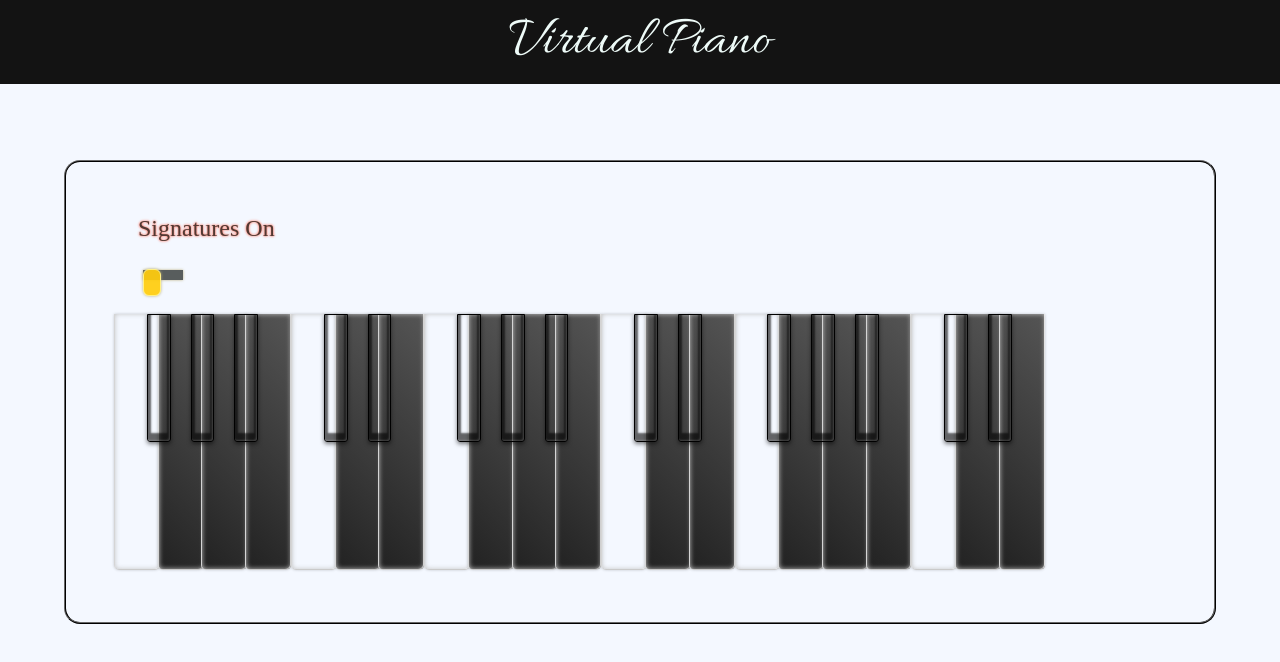
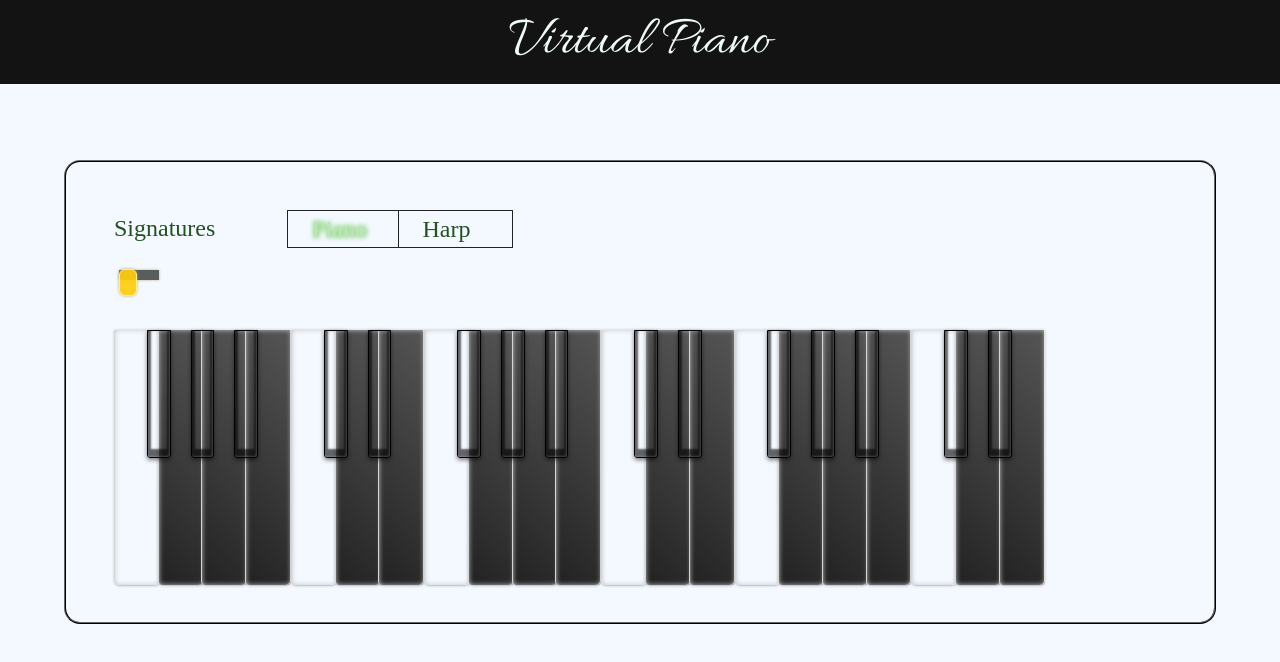
Before and after one commit to Patrycja20/VirtualPiano, a React (Create React App) app: page / in a window 1280 px wide. Shown: the top 662 px of the page. Built offline with nearby package versions, Linux system fonts and the light colour scheme.

Commit message:
* Poprawa wyglądu elementów nad klawiaturą pianina.
* Dodanie możliwości zmiany dźwięku pianina.

```diff
--- a/src/Keyboard.css
+++ b/src/Keyboard.css
@@ -17,19 +17,35 @@ li {
     float: left;
 }
 
-.options {
+.options1 {
+    font-family: "Aharoni", "Times New Roman", sans-serif;
+    text-align: left;
+    font-size: 1.5rem;
+    padding: 0 0 0 0;
+    margin-right: 3em;
+    float: left;
+}
+
+.options2 {
+    width: auto;
+    height: 5em;
     font-family: "Aharoni", "Times New Roman", sans-serif;
     text-align: left;
     font-size: 1.5rem;
     padding: 0 0 1em 1em;
 }
+
 .On {
     text-shadow: 0 0 0.2em #74e065, 0 0 0.2em #63c057;
     color: #c6e0bc;
 }
 .Off {
-    text-shadow: 0 0 0.1em #F87, 0 0 0.1em #F87;
-    color: #513933;
+    text-shadow: 0 0 0 0.2em #58f838;
+    color: #245121;
+}
+label + input[type=radio]:checked {
+    text-shadow: 0 0 0.2em #74e065, 0 0 0.2em #63c057;
+    color: #c6e0bc;
 }
 
 ul .white {
@@ -170,3 +186,68 @@ input[type=range].slider:focus::-ms-fill-lower {
 input[type=range].slider:focus::-ms-fill-upper {
     background: rgba(84, 90, 90, 0.91);
 }
+
+input[type=radio] {
+    margin: 2em;
+}
+
+.btn{
+    border: 1px solid #222424;
+    background: linear-gradient(top, #484848 0%, #020202 20%);
+    display: inline-block;
+    padding: 10px;
+    position: relative;
+    border-radius: 0;
+    transition: background 600ms ease, color 600ms ease;
+}
+
+input[type="radio"].toggle {
+    display: none;
+}
+input[type="radio"].toggle + label {
+    width: 4.8em;
+    height: 1.6em;
+    font-family: "Aharoni", "Times New Roman", sans-serif;
+    text-align: left;
+    font-size: 1.5rem;
+    text-shadow: 0 0 0 0.2em #58f838;
+    color: #245121;
+    padding: 0 0 1em 1em;
+    cursor: pointer;
+}
+input[type="radio"].toggle:hover{
+     background: none;
+ }
+input[type="radio"].toggle:after{
+     content: "";
+     height: 100%;
+     position: absolute;
+     top: 0;
+     transition: left 50ms cubic-bezier(0.77, 0, 0.175, 1);
+     width: 100%;
+     z-index: -1;
+ }
+
+input[type="radio"].toggle.toggle-left + label {
+    border-right: 0;
+}
+input[type="radio"].toggle:after {
+     left: 100%
+ }
+
+input[type="radio"].toggle.toggle-right + label {
+    margin-left: -5px;
+}
+input[type="radio"].toggle:after{
+     left: -100%;
+ }
+
+input[type="radio"].toggle:checked + label {
+    cursor: default;
+    text-shadow: 0 0 0.2em #74e065, 0 0 0.2em #63c057;
+    color: #c6e0bc;
+    transition: color 50ms;
+}
+input[type="radio"].toggle:after{
+     left: 0;
+ }
--- a/src/Keyboard.js
+++ b/src/Keyboard.js
@@ -1,6 +1,6 @@
 import React from 'react';
 import './Keyboard.css';
-import { getFullSoundFolder, getKeys} from './miniStore';
+import { getFullSoundFolder, getKeys, setPianoSound, setHarpSound } from './miniStore';
 
 class Keyboard extends React.Component {
   constructor() {
@@ -12,7 +12,7 @@ class Keyboard extends React.Component {
     };
   }
 
-  play (event) {
+  play(event) {
     const sound = event.target.id;
     let soundFolder = getFullSoundFolder();
 
@@ -21,17 +21,31 @@ class Keyboard extends React.Component {
   }
 
   changeSignatures = (event) => {
-    console.log(this.state.infoSignatures);
-    if(event.target.value === '1') this.setState({signatures: '1', infoSignatures: 'On', keys: getKeys()});
+    if (event.target.value === '1') this.setState({signatures: '1', infoSignatures: 'On', keys: getKeys()});
     else this.setState({signatures: '0', infoSignatures: 'Off', keys: []});
+  }
+
+  onCheckedPiano = () => {
+    setPianoSound();
+  }
+
+  onCheckedHarp = () => {
+    setHarpSound();
   }
 
   render() {
     return (
       <ul className="Casing">
-        <div className="options">
-          <label className={this.state.infoSignatures}>Signatures On</label><br/>
-          <input type="range" className="slider" value={this.state.signatures} min="0" max="1" step="1" onChange={this.changeSignatures}/>
+        <div className="options1">
+          <label className={this.state.infoSignatures}>Signatures</label><br/>
+          <input type="range" className="slider" value={this.state.signatures} min="0" max="1" step="1"
+                 onChange={this.changeSignatures}/>
+        </div>
+        <div className="radio-group options2">
+          <input id="toggle-on" className="toggle toggle-left" name="toggle" type="radio" checked/>
+          <label htmlFor="toggle-on" className="btn" onClick={this.onCheckedPiano}>Piano</label>
+          <input id="toggle-off" className="toggle toggle-right" name="toggle"type="radio"/>
+          <label htmlFor="toggle-off" className="btn" onClick={this.onCheckedHarp}>Harp</label>
         </div>
         <li id="f3" className="white" onMouseDown={(e) => this.play(e)}>
           {this.state.keys[0]}
```
Also changed, not shown: src/miniStore.js (indentation only).
